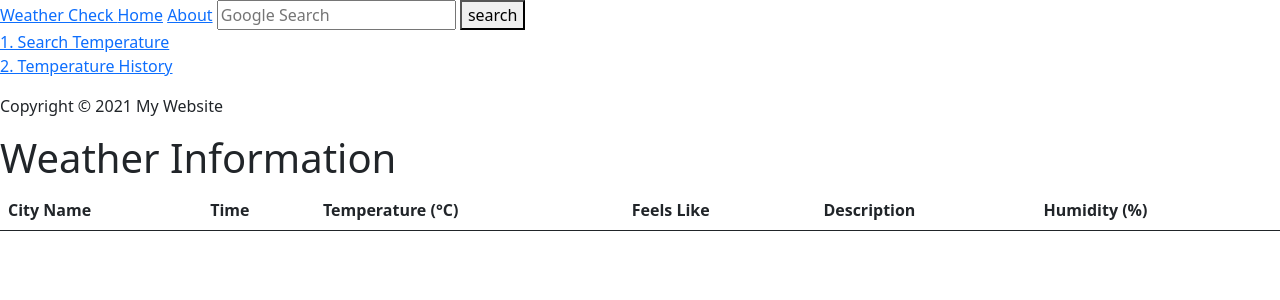
After one commit to 20100190/Weather-Station-Dashboard, a Flask app: page /history in a window 1280 px wide. The commit adds this page. Shown: the top 300 px of the page. Run offline with Flask 3, Linux system fonts and the light colour scheme; lists and menus that the app fills with data are empty; some libraries are stand-ins or nearby versions.

Commit message:
add history

```diff
--- a/app.py
+++ b/app.py
@@ -1,77 +1,56 @@
-from flask import Flask, render_template, request, jsonify
+from dotenv import load_dotenv
+import os
+import requests
+from flask import Flask, jsonify, render_template, request, session
 from flask_sqlalchemy import SQLAlchemy
+from datetime import datetime
+basedir = os.path.abspath(os.path.dirname(__file__))
 
-app = Flask(__name__)
-app.config['SQLALCHEMY_DATABASE_URI'] = 'sqlite:///app.db'  # SQLite database file
-app.config['SQLALCHEMY_TRACK_MODIFICATIONS'] = False
+db = SQLAlchemy()
 
-db = SQLAlchemy(app)
-
-@app.route('/weather/<city>')
-def get_weather(city):
-    api_key = '18f0b7f80970aa2219eb77591cbd1c33'
-    url = f'http://api.openweathermap.org/data/2.5/weather?q={city}&appid={api_key}&units=metric'
-
-    response = requests.get(url)
-    if response.status_code == '200':
-        weather_data = response.json()
-        # Process weather data as needed
-        return jsonify(weather_data)
-    else:
-        return jsonify({'error': 'Failed to fetch weather data'}), 500
 
 # Create a model for the searches table
 class Search(db.Model):
     id = db.Column(db.Integer, primary_key=True)
     city = db.Column(db.String(255), nullable=False)
     timestamp = db.Column(db.TIMESTAMP, server_default=db.func.current_timestamp(), nullable=False)
+    data = db.Column(db.JSON, nullable=False)
 
-# Create all database tables within the application context
-with app.app_context():
-    db.create_all()
 
-@app.route('/')
-def index():
-    return render_template('index.html')
+def create_app():
+    app = Flask(__name__)
+    app.config['SQLALCHEMY_DATABASE_URI'] = 'sqlite:///' + os.path.join(basedir, 'app.db')
 
-# Route to handle the weather search
-@app.route('/weather', methods=['GET', 'POST'])
-def weather():
-    if request.method == 'POST':
-        city = request.form['city']
+    db.init_app(app)
+    with app.app_context():
+        db.create_all()
 
-        # Check if the city exists in the database
-        search = Search.query.filter_by(city=city).first()
+    @app.route('/')
+    def index():
+        return render_template('main/index.html')
 
-        if search:
-            # If city exists in database, retrieve weather data from database
-            return jsonify({'city': search.city,
-                            'temperature': search.temperature,
-                            'description': search.description,
-                            'humidity': search.humidity})
+    @app.route('/weather/<city>')
+    def weather(city):
+        url = f'http://api.openweathermap.org/data/2.5/weather?q={city}&appid=18f0b7f80970aa2219eb77591cbd1c33&units=metric'
+        response = requests.get(url)
+        data = response.json()
+        if data['coord']:
+            basic_info = Search(city=city, data=data)
+            db.session.add(basic_info)
+            db.session.commit()
+        return data
 
-        else:
-            # If city not found in database, make API request to fetch weather data
-            # After getting data from API, store it in database and return to user
-            # Make sure to handle API request and response properly
+    @app.route('/history')
+    def history():
+        '''Show all queruies from db
+        '''
+        searches = Search.query.all()
+        return render_template('main/weather.html', all_data=searches)
 
-            # Sample code to make API request (Replace with actual implementation)
-            weather_data = {'city': 'City Name', 'temperature': 'Temperature', 'description': 'Description', 'humidity': 'Humidity'}
+    return app
 
-            new_search = Search(city=city, temperature=weather_data['temperature'],
-                                description=weather_data['description'], humidity=weather_data['humidity'])
-            db.session.add(new_search)
-            db.session.commit()
-
-            return jsonify(weather_data)
-
-    return render_template('weather.html')
-
-# Route to display all records in the database
-@app.route('/searches')
-def all_searches():
-    searches = Search.query.all()
-    return render_template('searches.html', searches=searches)
 
 if __name__ == '__main__':
+    app = create_app()
+    db.create_all(app=app)
     app.run(debug=True)
--- /dev/null
+++ b/templates/base.html
@@ -0,0 +1,57 @@
+<!DOCTYPE html>
+<html lang="en">
+<head>
+    <meta charset="UTF-8">
+    <meta name="viewport" content="width=device-width, initial-scale=1.0">
+    <title>Example Webpage Layout</title>
+    <link href="https://cdn.jsdelivr.net/npm/bootstrap@5.0.2/dist/css/bootstrap.min.css" rel="stylesheet" integrity="sha384-EVSTQN3/azprG1Anm3QDgpJLIm9Nao0Yz1ztcQTwFspd3yD65VohhpuuCOmLASjC" crossorigin="anonymous">
+    <link rel="stylesheet" href="static/css/style.css">
+    <link rel="stylesheet" href="static2/css/styles.css">
+    <link rel="stylesheet" href="https://cdn.jsdelivr.net/npm/bootstrap-icons@1.6.1/font/bootstrap-icons.css">
+    <link rel="stylesheet" href="static/css/toastr.css">
+</head>
+<body>
+    <!-- Navbar  -->
+    <div id="navbar">
+        <a id="logo" href="https://github.com/20100190/Weather-Station-Dashboard" target="_blank"> Weather Check </a>
+        <a href="{{ url_for('index') }}">Home</a>
+        <a href="https://www.linkedin.com/in/usman174/" target="_blank">About</a>
+        <input placeholder="Google Search">
+        <button>search</button>
+    </div>
+
+    <div class="wrapper">
+        <nav id="sidebar">
+<!-- Side bar selection
+            <select id="current-company" class="form-select mb-2" name="current-company">
+                <option value="ABC" selected>ABC</option>
+                <option value="X">X</option>
+                <option value="Y">Y</option>
+                <option value="Z"></option>
+            </select>
+            <select id="filing-year" class="form-select mb-2" name="filing_year">
+                <option value="2021" selected>2021</option>
+                <option value="2020">2020</option>
+                <option value="2019">2019</option>
+                <option value="2018">2018</option>
+            </select>
+-->
+            <ul class="list-unstyled components">
+                <li><a href="{{ url_for('index') }}" class="{% if request.endpoint == 'index' %}active{% endif %}">1. Search Temperature</a></li>
+                <li><a href="{{ url_for('history') }}" class="{% if request.endpoint == 'history' %}active{% endif %}">2. Temperature History</a></li>
+            </ul>
+            <footer>
+                <p>Copyright © 2021 My Website</p>
+            </footer>
+        </nav>
+
+        <div id="primary-content">
+
+            {% block app_content %} {% endblock%}
+
+
+        </div>
+    </div>
+
+</body>
+</html>
--- /dev/null
+++ b/templates/main/weather.html
@@ -0,0 +1,32 @@
+{% extends 'base.html'%}
+
+
+{% block app_content %}
+    <div class="worksheet-container">
+    <h1>Weather Information</h1>
+    <table id="history-table" class="table worksheet">
+        <thead>
+            <tr>
+                <th class="green">City Name</th>
+                <th class="green">Time</th>
+                <th class="green">Temperature (°C)</th>
+                <th class="green">Feels Like</th>
+                <th class="green">Description</th>
+                <th class="green">Humidity (%)</th>
+            </tr>
+        </thead>
+        <tbody>
+            {% for weather_data in all_data%}
+            <tr role="row">
+                <td>{{ weather_data.city }}</td>
+                <td>{{weather_data.timestamp}}</td>
+                <td>{{ weather_data.data.main.temp }}</td>
+                <td>{{ weather_data.data.main.feels_like }}</td>
+                <td>{{ weather_data.data.weather[0].description }}</td>
+                <td>{{ weather_data.data.main.humidity }}</td>
+            </tr>
+            {% endfor %}
+        </tbody>
+    </table>
+</div>
+{% endblock %}
```
Also changed, not shown: templates/main/index.html (renamed from templates/index.html, +7 -17 lines), templates/weather.html (deleted, +0 -36 lines).
